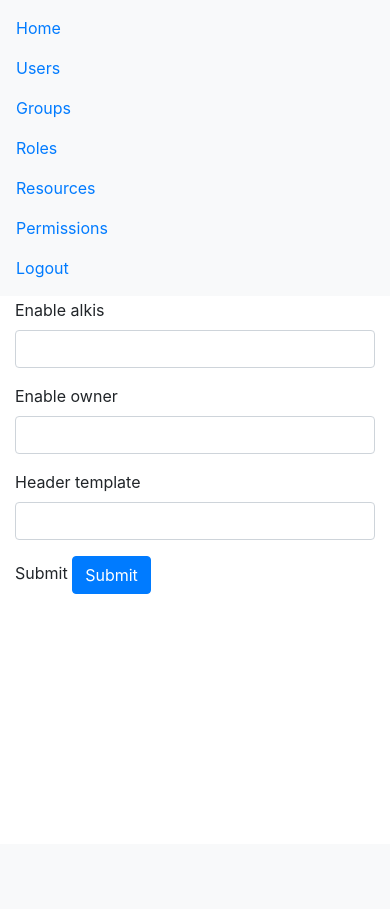
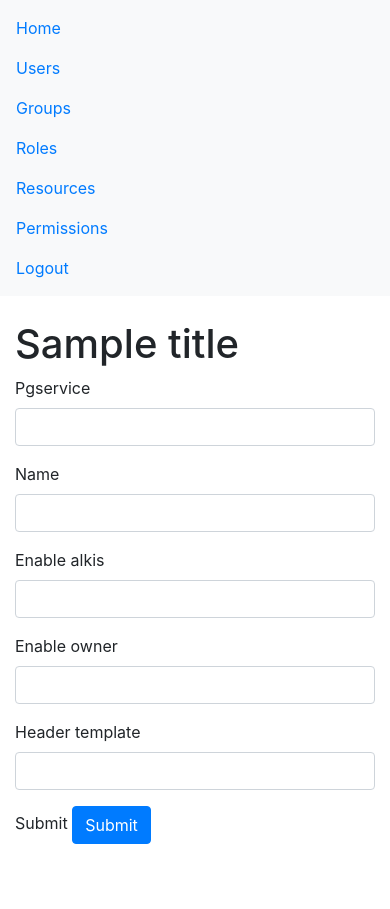
Before and after one commit to qwc-services/qwc-admin-gui, a Python web app: template src/plugins/alkis/templates/form.html in a window 390 px wide. Before the commit the page ends 594 px from the top, so only its background shows below. Run offline with Jinja, Linux system fonts and the light colour scheme; the template is opened without the code that fills it: most values are stand-ins (such as "Sample title", 1, 10 or a date in 2020); form fields are guessed from the names that the template uses; some libraries are stand-ins or nearby versions.

Commit message:
Fix admin gui layout on small screens

```diff
--- a/src/static/css/application.css
+++ b/src/static/css/application.css
@@ -7,7 +7,6 @@ html, body {
 }
 
 body {
-  padding-top: 70px;
   --bs-body-font-family: "Helvetica Neue", Helvetica, Arial, sans-serif;
   --bs-body-font-size: 14px;
 }
--- a/src/templates/base.html
+++ b/src/templates/base.html
@@ -59,7 +59,7 @@
 <body>
   <!-- Navigation bar -->
   {% block navbar %}
-    <nav class="navbar navbar-expand-sm bg-light fixed-top">
+    <nav class="navbar navbar-expand-sm bg-light">
       <div class="container">
         <ul class="navbar-nav">
           <li class="nav-item">
@@ -104,7 +104,7 @@
 
   <!-- Page content -->
   {% block content %}
-    <div class="container pb-4">
+    <div class="container pb-4 pt-4">
       {{ utils.render_messages() }}
 
       {% block container %}
```
